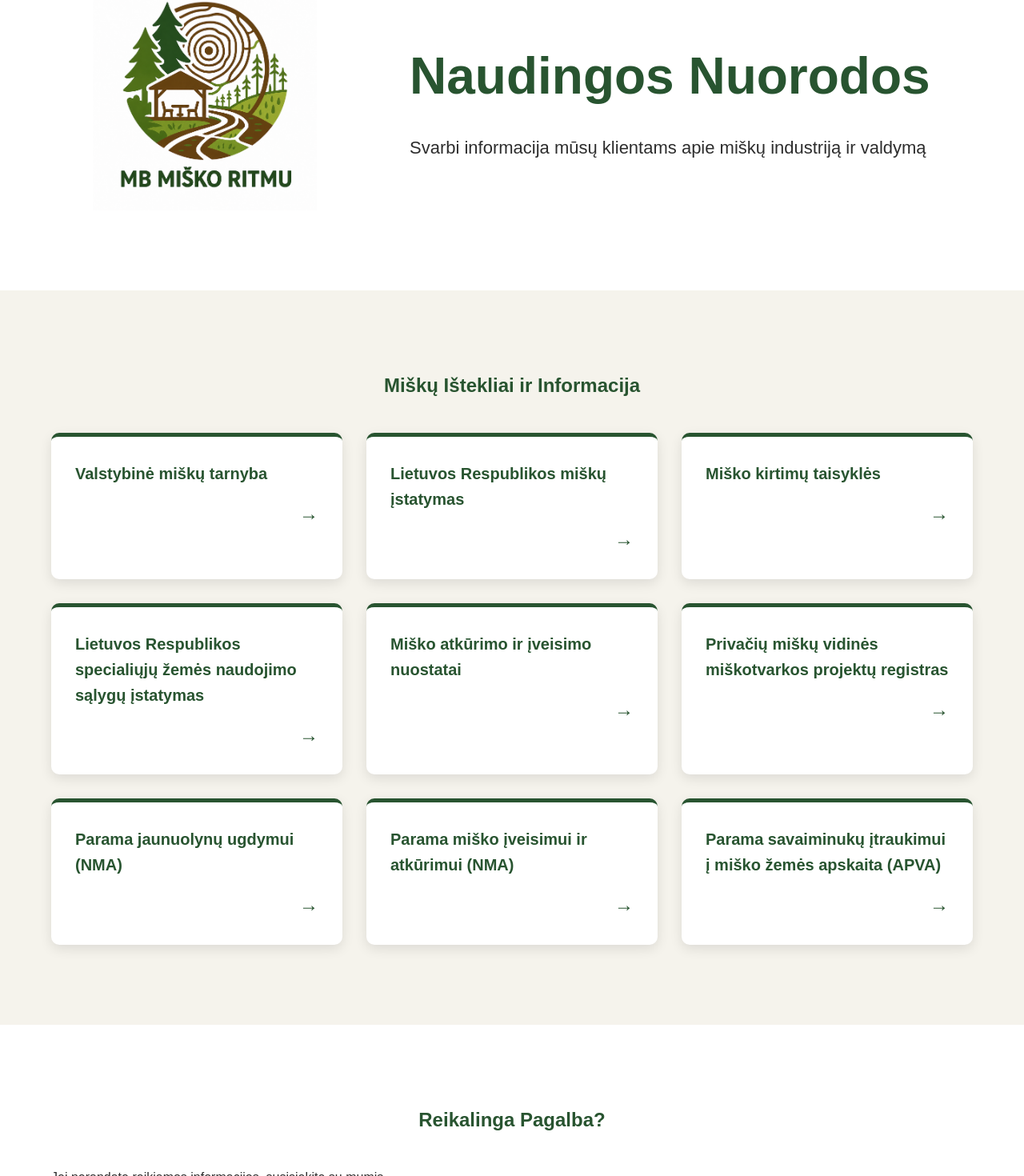
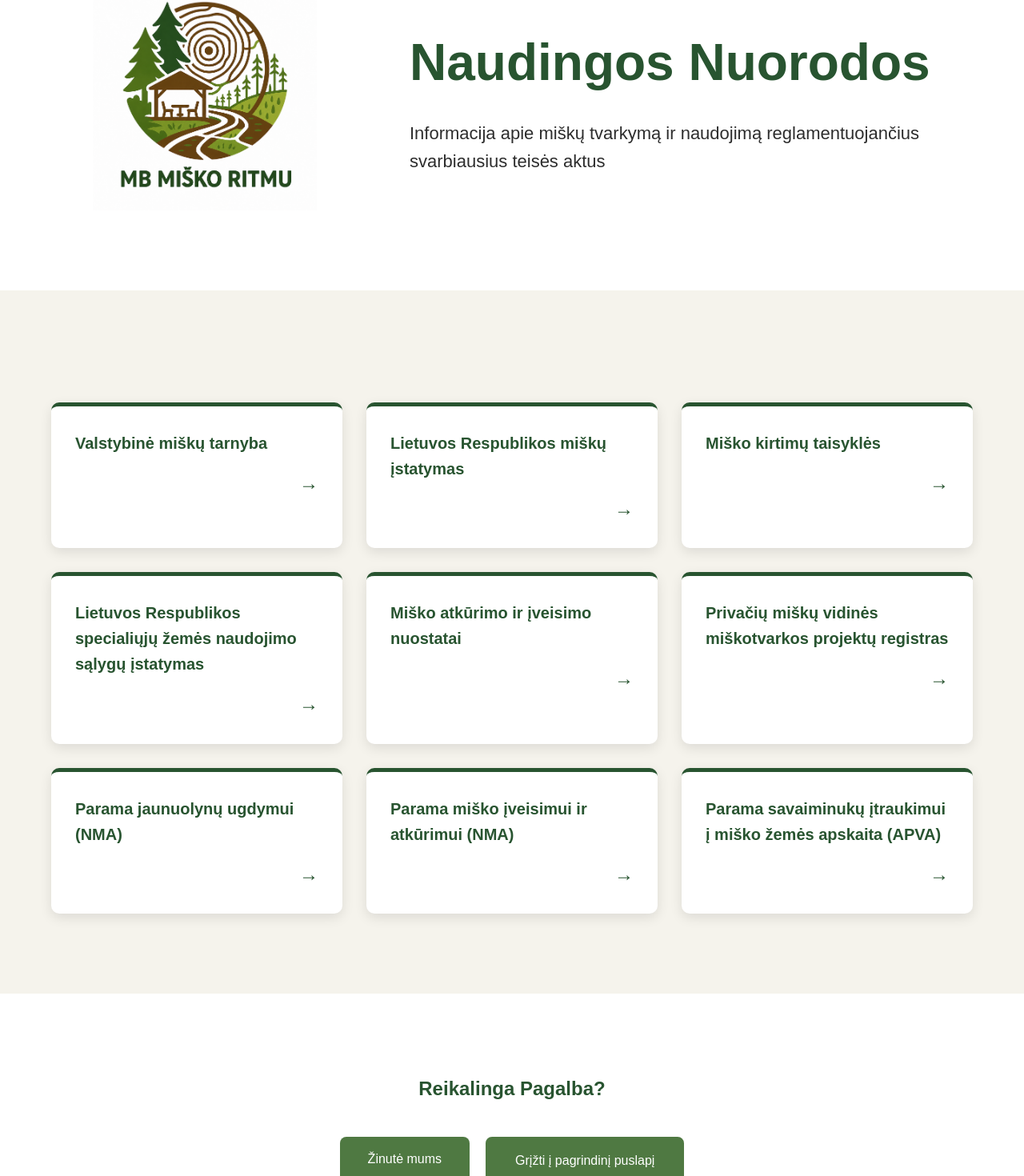
Before and after one commit to Pukis05/misko-ritmu, a Next.js app: page /helpful-links in a window 1280 px wide. Shown: the part 117-1587 px from the top of the page at 80% size. Built offline with nearby package versions, Linux system fonts and the light colour scheme.

Commit message:
helpful links page changed

```diff
--- a/app/helpful-links/page.tsx
+++ b/app/helpful-links/page.tsx
@@ -57,13 +57,11 @@ export default function HelpfulLinks() {
                 </div>
                 <div className="hero-content">
                     <h1>Naudingos Nuorodos</h1>
-                    <p>Svarbi informacija mūsų klientams apie miškų industriją ir valdymą</p>
+                    <p>Informacija apie miškų tvarkymą ir naudojimą reglamentuojančius svarbiausius teisės aktus</p>
                 </div>
             </section>
             <section className="links-section">
                 <div className="container">
-                    <h2>Miškų Ištekliai ir Informacija</h2>
-
                     <div className="links-grid">
                         {links.map((link, index) => (
                             <a
@@ -85,9 +83,8 @@ export default function HelpfulLinks() {
             <section className="alt">
                 <div className="container">
                     <h2>Reikalinga Pagalba?</h2>
-                    <p>Jei nerandate reikiamos informacijos, susisiekite su mumis.</p>
                     <div className="button-group">
-                        <a href="/#contact" className="btn-primary">Kontaktuoti mus</a>
+                        <a href="/#contact" className="btn-primary">Žinutė mums</a>
                         <a href="/" className="btn-secondary">Grįžti į pagrindinį puslapį</a>
                     </div>
                 </div>
```
